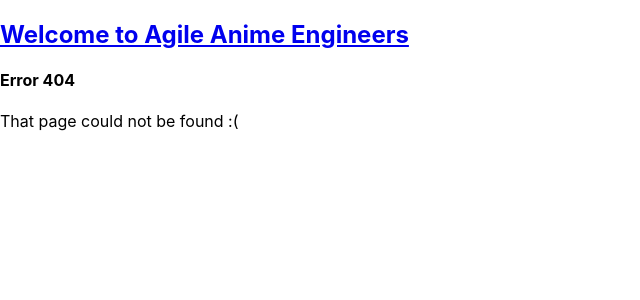
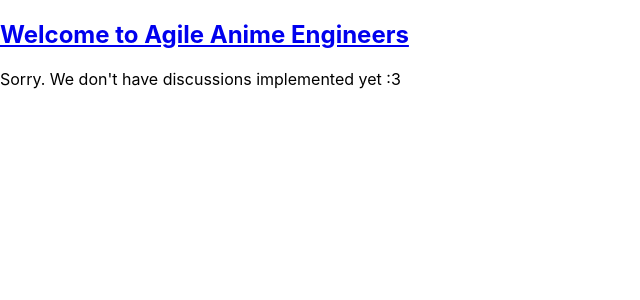
Before and after one commit to adamslavny/AgileAnimeEngineers, a React (Create React App) app in the folder client/: page /discussion/1/1 in a window 1280 px wide. Before the commit this address had no page. Shown: the top 300 px of the page, without its empty margins (0-640 px from the left). Built offline with nearby package versions, Linux system fonts and the light colour scheme.

Commit message:
Add empty discussionView page

```diff
--- a/client/src/App.tsx
+++ b/client/src/App.tsx
@@ -4,6 +4,7 @@ import { BrowserRouter as Router, Link, Route, Switch } from 'react-router-dom';
 import CategoryView from './CategoryView';
 import NotFound from './NotFound';
 import HomeView from './HomeView';
+import DiscussionView from './DiscussionView';
 
 function App() {
   return (
@@ -19,6 +20,9 @@ function App() {
           <Route path="/category/:id">
             <CategoryView />
           </Route>
+          <Route path="/discussion/:categoryID/:discussionID">
+            <DiscussionView />
+          </Route>
           <Route path="*">
             <NotFound />
           </Route>
--- a/client/src/CategoryView.tsx
+++ b/client/src/CategoryView.tsx
@@ -29,7 +29,7 @@ const CategoryView = () => {
       );
     }
     return (
-      <DiscussionList discussions={discussions}/>
+      <DiscussionList discussions={discussions} id={id}/>
     );
   };
 
--- a/client/src/DiscussionList.tsx
+++ b/client/src/DiscussionList.tsx
@@ -2,8 +2,8 @@ import { Link } from "react-router-dom";
 import Card from "react-bootstrap/Card";
 import { discussion } from "./res/interfaces";
 
-const DiscussionList = (props: {discussions: Array<discussion>}) => {
-  const { discussions } = props;
+const DiscussionList = (props: {discussions: Array<discussion>, id: string}) => {
+  const { discussions, id } = props;
 
 
   return (
@@ -11,7 +11,7 @@ const DiscussionList = (props: {discussions: Array<discussion>}) => {
       {discussions.map((discussion) => {
         return (
           <div className="discussion" key={discussion.id}>
-            <Link to={`/category/discussion/${discussion.id}`}>
+            <Link to={`/discussion/${id}/${discussion.id}`}>
               <Card>
                 <Card.Body>
                   <Card.Title>{discussion.name}</Card.Title>
--- /dev/null
+++ b/client/src/DiscussionView.tsx
@@ -0,0 +1,9 @@
+const DiscussionView = () => {
+  return (
+    <div className="discussion-view">
+      <p>Sorry. We don't have discussions implemented yet :3</p>
+    </div>
+  );
+};
+
+export default DiscussionView;
```
Also changed, not shown: client/src/CategoryList.tsx (line endings or trailing spaces).
